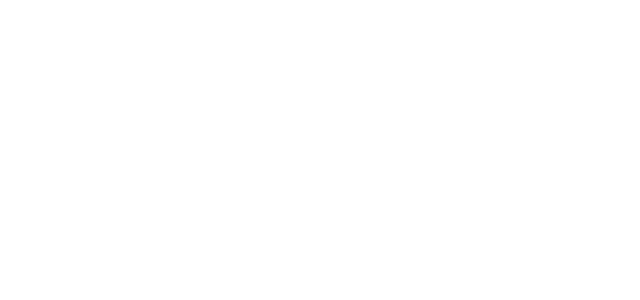
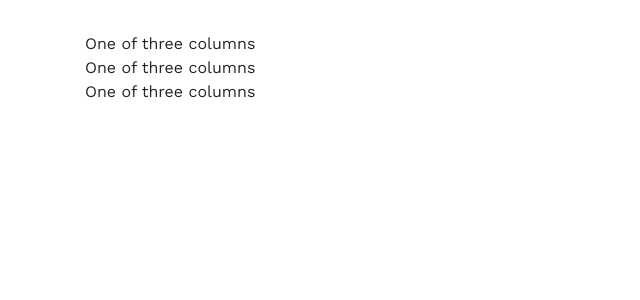
Before and after one commit to matiaslcoulougian/fixit-app, a React (Create React App) app: page /test in a window 1280 px wide. Before the commit this address had no page. Shown: the top 300 px of the page, without its empty margins (0-640 px from the left). Built offline with nearby package versions, Linux system fonts and the light colour scheme.

Commit message:
dashboard files and fixes in landing page

```diff
--- a/public/index.html
+++ b/public/index.html
@@ -29,7 +29,7 @@
       work correctly both with client-side routing and a non-root public URL.
       Learn how to configure a non-root public URL by running `npm run build`.
     -->
-    <title>PoolMe</title>
+    <title>Fixit</title>
   </head>
   <body>
     <noscript>You need to enable JavaScript to run this app.</noscript>
--- a/src/App.jsx
+++ b/src/App.jsx
@@ -5,6 +5,8 @@ import './App.css'
 import { LandingPage } from './pages/LandingPage';
 import RegisterPage from "./pages/RegisterPage";
 import { HomePage } from './pages/HomePage';
+import {Test} from "./components/Test";
+import {DashboardPage} from "./pages/DashboardPage";
 
 export function App() {
   return (
@@ -14,6 +16,8 @@ export function App() {
                 <Route exact path="/login" element={<LoginPage />} />
                 <Route exact path="/register" element={<RegisterPage />} />
                 <Route exact path="/home" element={<HomePage />} />
+                <Route exact path="/test" element={<Test />} />
+                <Route exact path="/dashboard" element={<DashboardPage />} />
             </Routes>
     </div>
   )
--- /dev/null
+++ b/src/components/Dashboard.jsx
@@ -0,0 +1,9 @@
+import React from 'react';
+
+export const Dashboard = () => {
+  return (
+    <div>
+      <h1>Dashboard</h1>
+    </div>
+  );
+};
--- /dev/null
+++ b/src/components/Test.jsx
@@ -0,0 +1,21 @@
+import React from 'react';
+
+export const Test = () => {
+  return (
+
+        <div className="container">
+            <div className="row">
+                <div className="col-sm">
+                    One of three columns
+                </div>
+                <div className="col-sm">
+                    One of three columns
+                </div>
+                <div className="col-sm">
+                    One of three columns
+                </div>
+            </div>
+        </div>
+
+  );
+};
--- /dev/null
+++ b/src/pages/DashboardPage.jsx
@@ -0,0 +1,8 @@
+import React from 'react';
+import { Dashboard } from '../components/Dashboard';
+
+export const DashboardPage = () => (
+  <div>
+    <Dashboard />
+  </div>
+);
--- a/src/pages/LandingPage.jsx
+++ b/src/pages/LandingPage.jsx
@@ -4,7 +4,8 @@ import logo from '../resources/logo.png'
 import './styles/LandingPage.css'
 export function LandingPage() {
   return (
-    <div className='landing'>
+      <div className="big-div">
+        <div className='landing'>
         <img src={logo} alt="Logo" className="logo"/>
         <style>
             @import url('https://fonts.googleapis.com/css2?family=Roboto:ital,wght@0,400;0,900;1,900&display=swap');
@@ -20,7 +21,7 @@ export function LandingPage() {
               </button>
           </Link>
         </div>
-
+    </div>
     </div>
   )
 }
--- a/src/pages/styles/LandingPage.css
+++ b/src/pages/styles/LandingPage.css
@@ -25,6 +25,14 @@
     border: 1px solid lightgrey;
 }
 
+.big-div{
+    background-image: url('background.jpg');
+    size: landscape;
+    height: 2000px;
+    padding-top: 50px;
+    background-repeat: repeat;;
+}
+
 .app-title {
     font-family: 'Roboto';
     letter-spacing: 1px;
```
Also changed, not shown: public/assets/images/dog.jpg (added).
